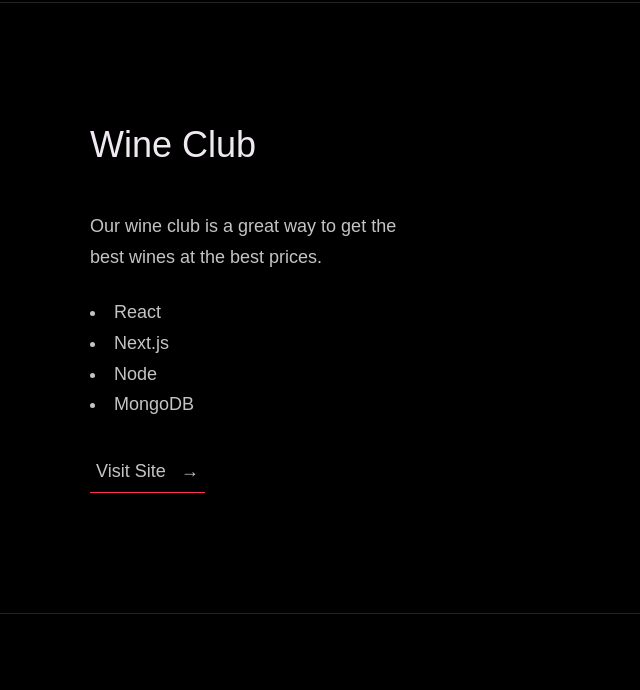
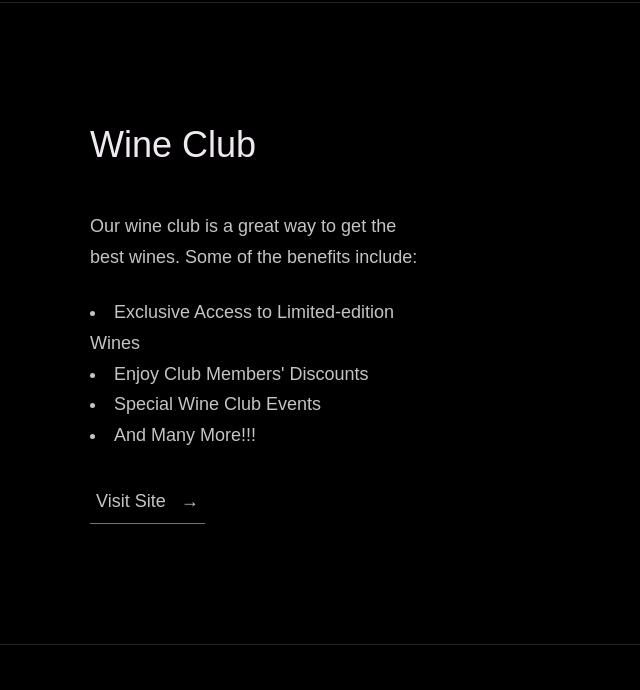
Before and after one commit to Alex20010313/205CDE_Assignment, a Flask app: page / in a window 1280 px wide. Shown: the part 1567-2257 px from the top of the page, without its empty margins (0-640 px from the left). Run offline with Flask 3, Linux system fonts and the light colour scheme; some libraries are stand-ins or nearby versions.

Commit message:
Update main.html

```diff
--- a/templates/main.html
+++ b/templates/main.html
@@ -79,13 +79,13 @@
           <div class="shop__box">
             <div class="shop__text">
               <p>
-               Our wine club is a great way to get the best wines at the best prices.
+               Our wine club is a great way to get the best wines. Some of the benefits include:
               </p>
               <ul class="shop__list">
-                <li>React</li>
-                <li>Next.js</li>
-                <li>Node</li>
-                <li>MongoDB</li>
+                <li>Exclusive Access to Limited-edition Wines</li>
+                <li>Enjoy Club Members' Discounts</li>
+                <li>Special Wine Club Events</li>
+                <li>And Many More!!!</li>
               </ul>
               <div class="shop__links">
                 <a href="#" class="link__text">Visit Site <span>&rarr;</span></a>
```
